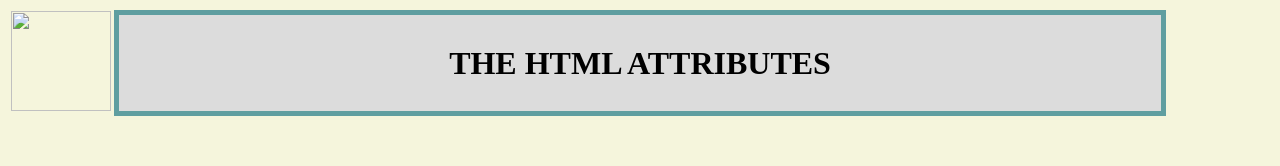
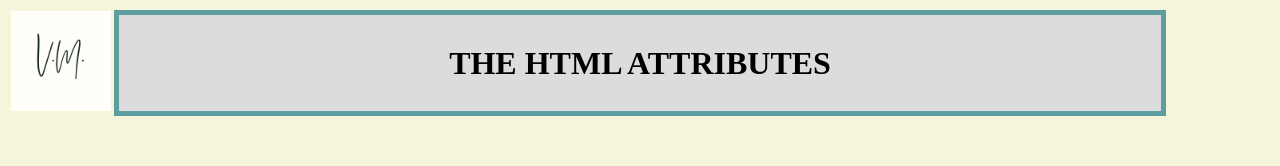
Before and after one commit to Vincentsss1/HTML-proj, a plain HTML site: page attrinutes.html in a window 1280 px wide. Shown: the top 166 px of the page. Drawn offline with Linux system fonts and the light colour scheme.

Commit message:
Update attrinutes.html

```diff
--- a/attrinutes.html
+++ b/attrinutes.html
@@ -7,7 +7,7 @@
     <body>
         <table style="width: 100%;">
             <tr>
-                <td style="width: 0%;"><img src="/images/V.M..png" style="height: 100px; width: 100px;"></td>
+                <td style="width: 0%;"><img src="V.M..png" style="height: 100px; width: 100px;"></td>
  <td class="titoli"> <h1>THE HTML ATTRIBUTES</h1> </td>
  <td style="width: 100px; height: 100px;"></td>
     </tr>
```
